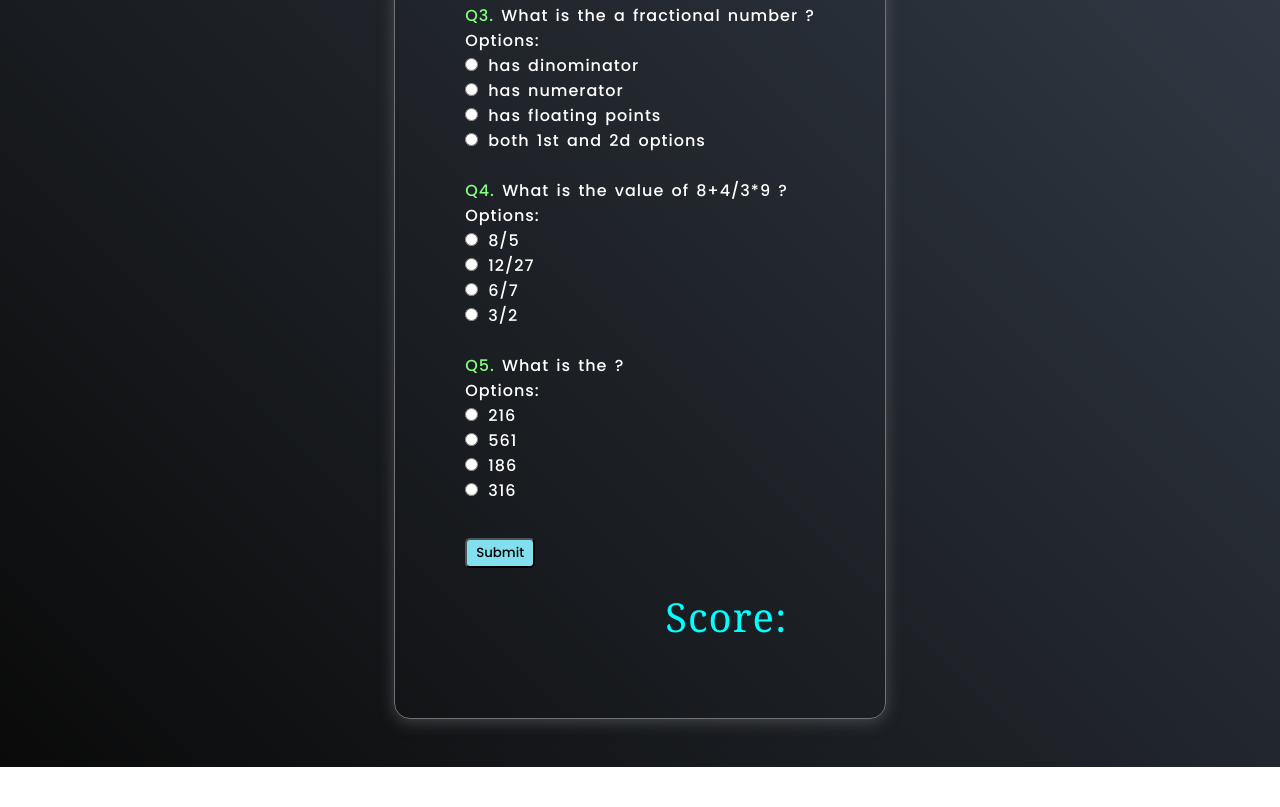
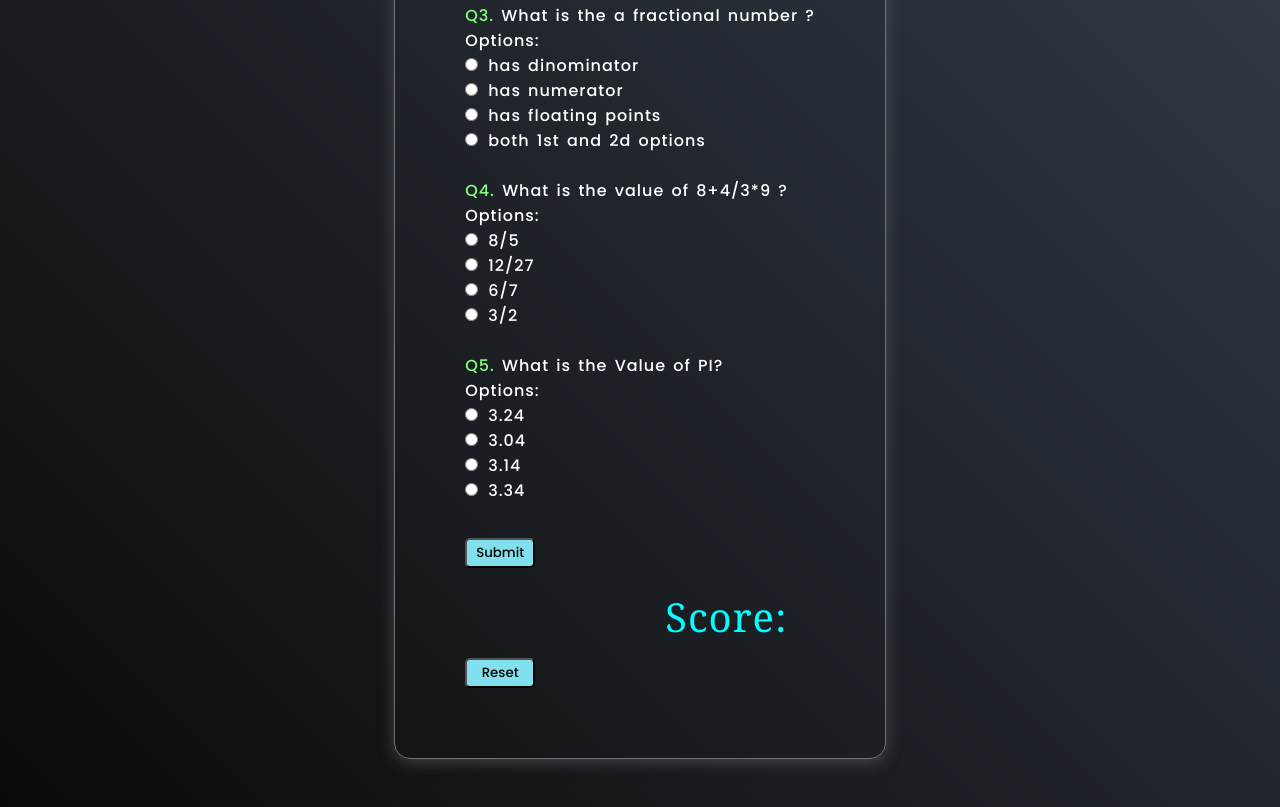
Before and after one commit to Mohananthvenkatachalam/JavaScript-Quiz, a plain HTML site: page index.html in a window 1280 px wide. Shown: the part 544-1351 px from the top of the page. Before the commit the page ends 1311 px from the top, so only its background shows below. Drawn offline with Linux system fonts and the light colour scheme.

Commit message:
Quiz questions modified

```diff
--- a/index.html
+++ b/index.html
@@ -8,7 +8,7 @@
     <link rel="stylesheet" href="./style.css">
 </head>
 <body>
-    <div id="container">
+    <form id="container">
         <h1>Math Quiz :</h1>
         <p id="question"><span id="col">Q1.</span> What is the multiple of 3*3*4*6 ?</p>
         <p>Options:</p>
@@ -34,16 +34,16 @@
         <input type="radio" id="radio2222" name="answer3"><label for="ans1" id="opt2">12/27</label><br>
         <input type="radio" id="radio3333" name="answer3"><label for="ans1" id="opt3">6/7</label><br>
         <input type="radio" id="radio4444" name="answer3"><label for="ans1" id="opt4">3/2</label><br><br>
-        <p id="question"><span id="col">Q5.</span> What is the  ?</p>
+        <p id="question"><span id="col">Q5.</span> What is the Value of PI?</p>
         <p>Options:</p>
-        <input type="radio" id="radio11111" name="answer4"><label for="ans1" id="opt1">216</label><br>
-        <input type="radio" id="radio22222" name="answer4"><label for="ans1" id="opt2">561</label><br>
-        <input type="radio" id="radio33333" name="answer4"><label for="ans1" id="opt3">186</label><br>
-        <input type="radio" id="radio44444" name="answer4"><label for="ans1" id="opt4">316</label><br><br>
+        <input type="radio" id="radio11111" name="answer4"><label for="ans1" id="opt1">3.24</label><br>
+        <input type="radio" id="radio22222" name="answer4"><label for="ans1" id="opt2">3.04</label><br>
+        <input type="radio" id="radio33333" name="answer4"><label for="ans1" id="opt3">3.14</label><br>
+        <input type="radio" id="radio44444" name="answer4"><label for="ans1" id="opt4">3.34</label><br><br>
         <button id="submit">Submit</button>
         <br><p id="score">Score: <span id="result"></span></p>
-
-    </div>
+        <button id="submit" type="reset">Reset</button>
+    </form>
     <script src="./script.js"></script>
 </body>
 </html>
--- a/script.js
+++ b/script.js
@@ -8,8 +8,9 @@ let ratio33333=document.getElementById('radio33333')
 let result=document.getElementById('result');
 
 button.addEventListener('click',callForMarks);
-function callForMarks()
+function callForMarks(e)
 {
+    e.preventDefault();
     let total=0;
     if(radio1.checked)
     {
```
